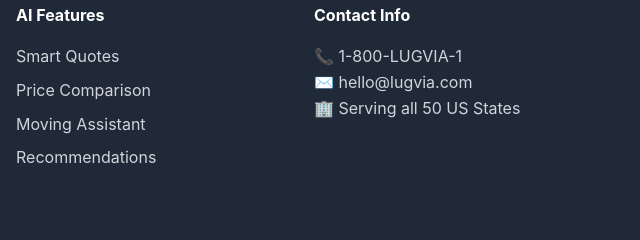
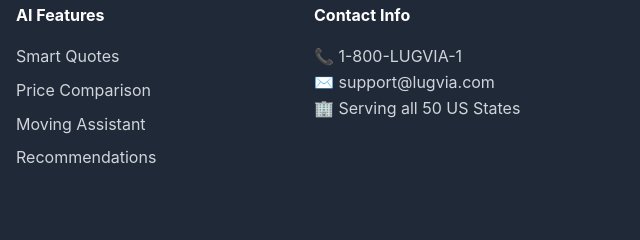
Before and after one commit to kashan660/lugvia.com, a website: page ai-chat.html in a window 1280 px wide. Shown: the part 1655-1895 px from the top of the page, 640-1280 px from the left. Drawn offline with Linux system fonts and the light colour scheme.

Commit message:
Update footer contact email from hello@lugvia.com to support@lugvia.com
- Updated email address in footer sections across all pages:
  * blog.html
  * ai-chat.html
  * blog-post-professional-packing-tips.html
  * blog-post-moving-costs-budget-calculator.html
  * blog-post-interstate-moving-guide.html

- Ensures consistent contact information throughout the website
- Aligns with the correct support email address for customer inquiries

```diff
--- a/ai-chat.html
+++ b/ai-chat.html
@@ -228,7 +228,7 @@
                 <div class="footer-section">
                     <h4>Contact Info</h4>
                     <p>📞 1-800-LUGVIA-1</p>
-                    <p>✉️ hello@lugvia.com</p>
+                    <p>✉️ support@lugvia.com</p>
                     <p>🏢 Serving all 50 US States</p>
                 </div>
             </div>
```
Also changed, not shown: blog-post-interstate-moving-guide.html (+1 -1 lines), blog-post-moving-costs-budget-calculator.html (+1 -1 lines), blog-post-professional-packing-tips.html (+1 -1 lines), blog.html (+1 -1 lines).
